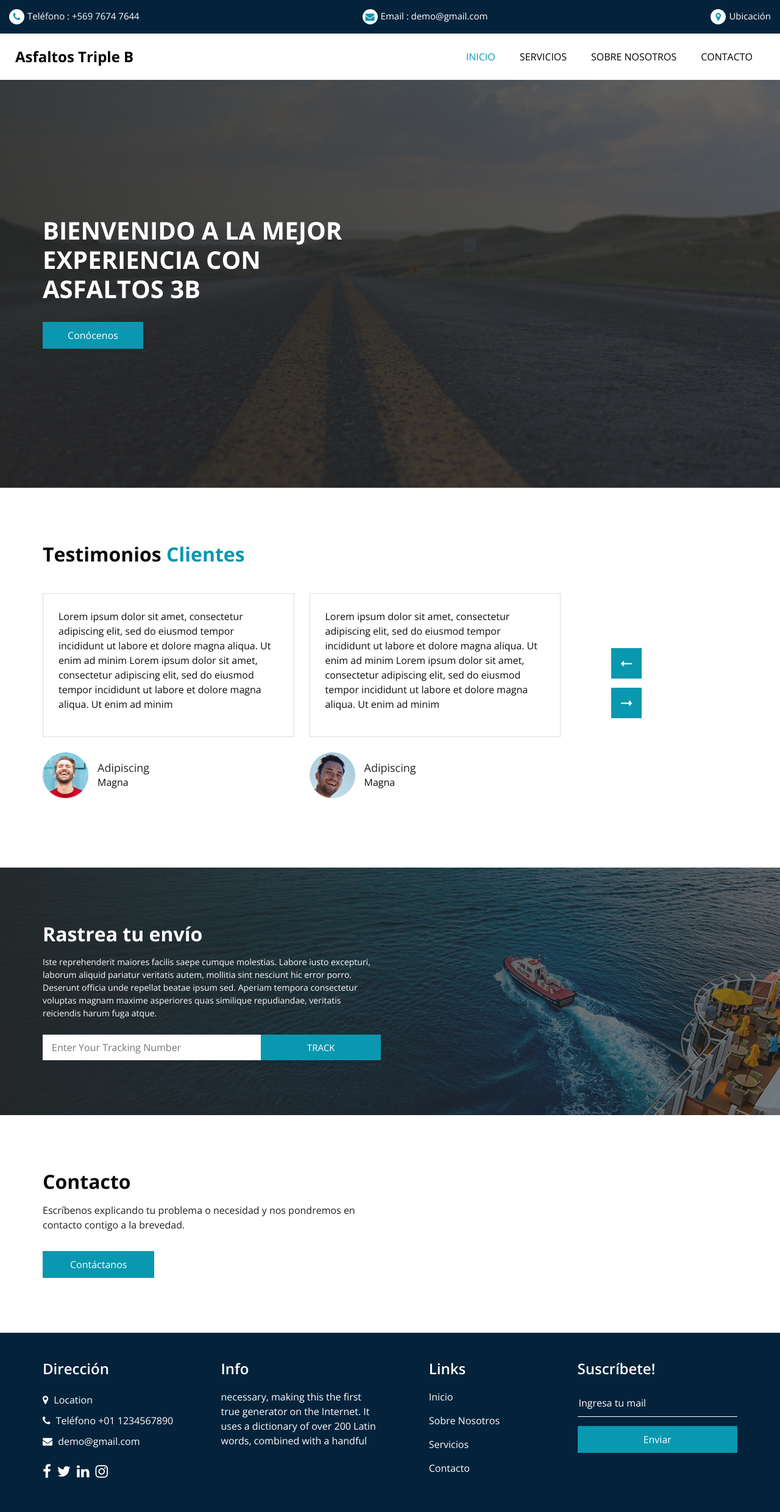
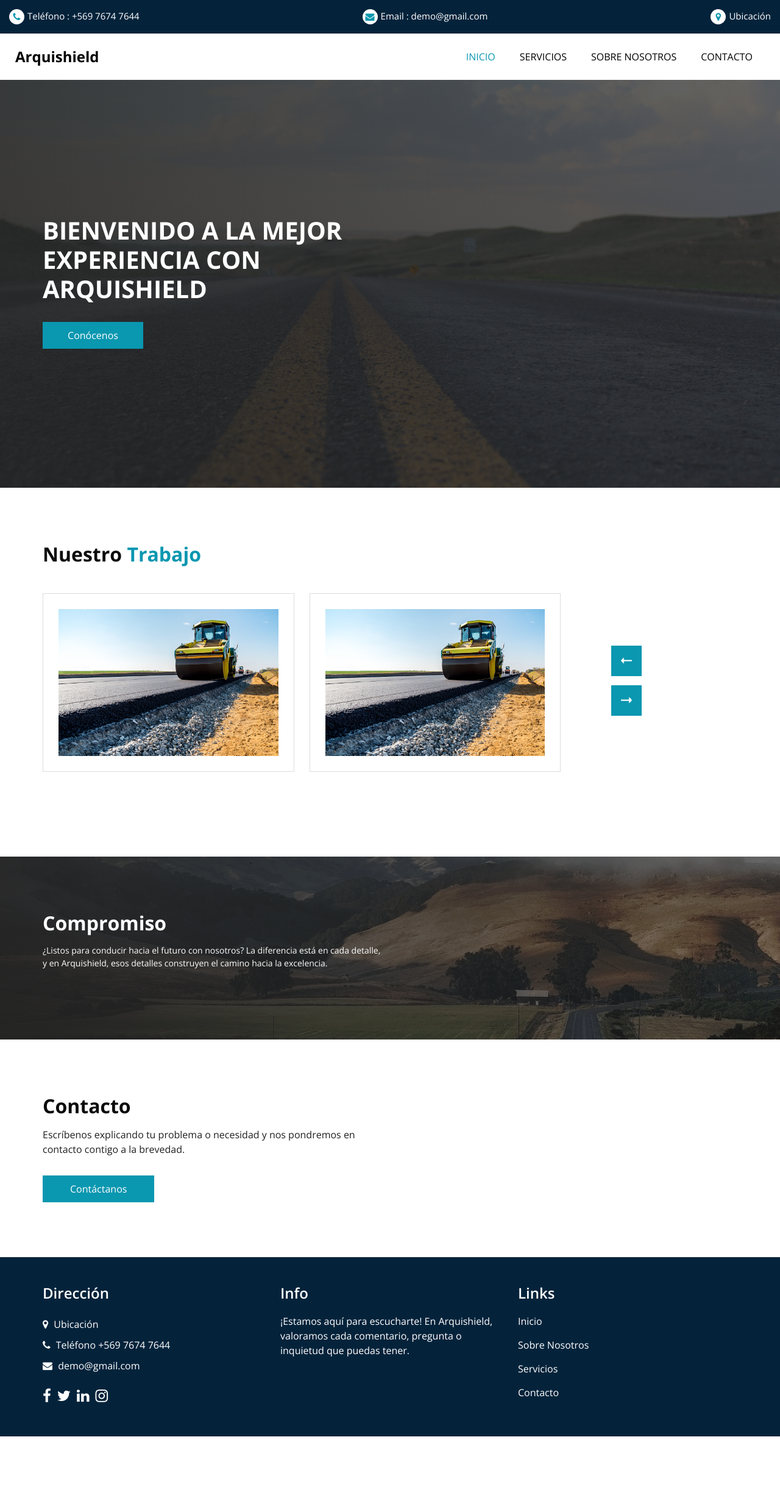
Before and after one commit to benjapob/asfaltosBstrp, a Django app: page / in a window 1280 px wide. Shown: the whole page at 61% size. After the commit the page ends 2356 px from the top, so only its background shows below. Run offline with Django 4.2, Linux system fonts and the light colour scheme; some libraries are stand-ins or nearby versions.

Commit message:
front ok

```diff
--- a/templates/about.html
+++ b/templates/about.html
@@ -1,7 +1,7 @@
 {% extends 'base.html' %}
 {% load static %}
 {%block class%}'sub_page'{%endblock%}
-{%block title%}Sobre Nosotros{%endblock%}
+{%block title%}Arquishield - Sobre Nosotros{%endblock%}
 {% block content %}
 <!-- about section -->
 
--- a/templates/footer.html
+++ b/templates/footer.html
@@ -3,25 +3,25 @@
 <section class="info_section layout_padding2">
     <div class="container">
       <div class="row">
-        <div class="col-md-6 col-lg-3 info_col">
+        <div class="col-md-6 col-lg-4 info_col">
           <div class="info_contact">
             <h4>
               Dirección
             </h4>
             <div class="contact_link_box">
-              <a href="">
+              <a href="/contact">
                 <i class="fa fa-map-marker" aria-hidden="true"></i>
                 <span>
-                  Location
+                  Ubicación
                 </span>
               </a>
-              <a href="">
+              <a href="/contact">
                 <i class="fa fa-phone" aria-hidden="true"></i>
                 <span>
-                  Teléfono +01 1234567890
+                  Teléfono +569 7674 7644
                 </span>
               </a>
-              <a href="">
+              <a href="/contact">
                 <i class="fa fa-envelope" aria-hidden="true"></i>
                 <span>
                   demo@gmail.com
@@ -44,17 +44,17 @@
             </a>
           </div>
         </div>
-        <div class="col-md-6 col-lg-3 info_col">
+        <div class="col-md-6 col-lg-4 info_col">
           <div class="info_detail">
             <h4>
               Info
             </h4>
             <p>
-              necessary, making this the first true generator on the Internet. It uses a dictionary of over 200 Latin words, combined with a handful
+              ¡Estamos aquí para escucharte! En Arquishield, valoramos cada comentario, pregunta o inquietud que puedas tener.
             </p>
           </div>
         </div>
-        <div class="col-md-6 col-lg-2 mx-auto info_col">
+        <div class="col-md-6 col-lg-4 info_col">
           <div class="info_link_box">
             <h4>
               Links
@@ -75,7 +75,7 @@
             </div>
           </div>
         </div>
-        <div class="col-md-6 col-lg-3 info_col ">
+        <!-- <div class="col-md-6 col-lg-3 info_col ">
           <h4>
             Suscríbete!
           </h4>
@@ -85,7 +85,7 @@
               Enviar
             </button>
           </form>
-        </div>
+        </div> -->
       </div>
     </div>
 </section>
--- a/templates/header.html
+++ b/templates/header.html
@@ -29,7 +29,7 @@
         <nav class="navbar navbar-expand-lg custom_nav-container ">
           <a class="navbar-brand" href="/">
             <span>
-              Asfaltos Triple B
+              Arquishield
             </span>
           </a>
 
--- a/templates/index.html
+++ b/templates/index.html
@@ -1,6 +1,6 @@
 {% extends 'base.html' %}
 {% load static %}
-{%block title%}Inicio{%endblock%}
+{%block title%}Arquishield - Inicio{%endblock%}
 {% block content %}
 
     <!-- slider section -->
@@ -17,7 +17,7 @@
                   <div class="detail-box">
                     <h1>
                       Bienvenido a la mejor experiencia con <br>
-                      Asfaltos 3B
+                      Arquishield
                     </h1>
                     <div class="btn-box">
                       <a href="/about" class="btn1">
@@ -36,13 +36,14 @@
     <!-- end slider section -->
   </div>
 
+
   <!-- client section -->
 
   <section class="client_section layout_padding">
     <div class="container">
       <div class="heading_container">
         <h2>
-          Testimonios <span>Clientes</span>
+          Nuestro <span>Trabajo</span>
         </h2>
       </div>
       <div class="client_container">
@@ -51,88 +52,21 @@
             <div class="item">
               <div class="box">
                 <div class="detail-box">
-                  <p>
-                    Lorem ipsum dolor sit amet, consectetur adipiscing elit, sed do eiusmod tempor incididunt ut labore et dolore magna aliqua. Ut enim ad minim Lorem ipsum dolor sit amet, consectetur adipiscing elit, sed do eiusmod tempor incididunt ut labore et dolore magna aliqua. Ut enim ad minim
-                  </p>
-                </div>
-                <div class="client_id">
-                  <div class="img-box">
-                    <img src="{% static 'images/client-1.png'%}" alt="" class="img-1">
-                  </div>
-                  <div class="name">
-                    <h6>
-                      Adipiscing
-                    </h6>
-                    <p>
-                      Magna
-                    </p>
-                  </div>
+                  <img src="{% static 'images/about-img.jpg'%}" alt="">
                 </div>
               </div>
             </div>
             <div class="item">
               <div class="box">
                 <div class="detail-box">
-                  <p>
-                    Lorem ipsum dolor sit amet, consectetur adipiscing elit, sed do eiusmod tempor incididunt ut labore et dolore magna aliqua. Ut enim ad minim Lorem ipsum dolor sit amet, consectetur adipiscing elit, sed do eiusmod tempor incididunt ut labore et dolore magna aliqua. Ut enim ad minim
-                  </p>
-                </div>
-                <div class="client_id">
-                  <div class="img-box">
-                    <img src="{% static 'images/client-2.png'%}" alt="" class="img-1">
-                  </div>
-                  <div class="name">
-                    <h6>
-                      Adipiscing
-                    </h6>
-                    <p>
-                      Magna
-                    </p>
-                  </div>
+                  <img src="{% static 'images/about-img.jpg'%}" alt="">
                 </div>
               </div>
             </div>
             <div class="item">
               <div class="box">
                 <div class="detail-box">
-                  <p>
-                    Lorem ipsum dolor sit amet, consectetur adipiscing elit, sed do eiusmod tempor incididunt ut labore et dolore magna aliqua. Ut enim ad minim Lorem ipsum dolor sit amet, consectetur adipiscing elit, sed do eiusmod tempor incididunt ut labore et dolore magna aliqua. Ut enim ad minim
-                  </p>
-                </div>
-                <div class="client_id">
-                  <div class="img-box">
-                    <img src="{% static 'images/client-1.png'%}" alt="" class="img-1">
-                  </div>
-                  <div class="name">
-                    <h6>
-                      Adipiscing
-                    </h6>
-                    <p>
-                      Magna
-                    </p>
-                  </div>
-                </div>
-              </div>
-            </div>
-            <div class="item">
-              <div class="box">
-                <div class="detail-box">
-                  <p>
-                    Lorem ipsum dolor sit amet, consectetur adipiscing elit, sed do eiusmod tempor incididunt ut labore et dolore magna aliqua. Ut enim ad minim Lorem ipsum dolor sit amet, consectetur adipiscing elit, sed do eiusmod tempor incididunt ut labore et dolore magna aliqua. Ut enim ad minim
-                  </p>
-                </div>
-                <div class="client_id">
-                  <div class="img-box">
-                    <img src="{% static 'images/client-2.png'%}" alt="" class="img-1">
-                  </div>
-                  <div class="name">
-                    <h6>
-                      Adipiscing
-                    </h6>
-                    <p>
-                      Magna
-                    </p>
-                  </div>
+                  <img src="{% static 'images/about-img.jpg'%}" alt="">
                 </div>
               </div>
             </div>
@@ -143,6 +77,7 @@
   </section>
 
   <!-- end client section -->
+
 
   <!-- track section -->
 
@@ -155,19 +90,12 @@
         <div class="col-md-6">
           <div class="heading_container">
             <h2>
-              Rastrea tu envío
+              Compromiso
             </h2>
           </div>
           <p>
-            Iste reprehenderit maiores facilis saepe cumque molestias. Labore iusto excepturi, laborum aliquid pariatur veritatis autem, mollitia sint nesciunt hic error porro.
-            Deserunt officia unde repellat beatae ipsum sed. Aperiam tempora consectetur voluptas magnam maxime asperiores quas similique repudiandae, veritatis reiciendis harum fuga atque.
+            ¿Listos para conducir hacia el futuro con nosotros? La diferencia está en cada detalle, y en Arquishield, esos detalles construyen el camino hacia la excelencia.
           </p>
-          <form action="">
-            <input type="text" placeholder="Enter Your Tracking Number" />
-            <button type="submit">
-              Track
-            </button>
-          </form>
         </div>
       </div>
     </div>
--- a/templates/service.html
+++ b/templates/service.html
@@ -1,7 +1,7 @@
 {% extends 'base.html' %}
 {% load static %}
 {%block class%}'sub_page'{%endblock%}
-{%block title%}Contacto{%endblock%}
+{%block title%}Arquishield - Contacto{%endblock%}
 {% block content %}
 
   <!-- service section -->
```
Also changed, not shown: templates/contact.html (+5 -5 lines), static/images/fevicon.png, static/images/track-bg.jpg.
